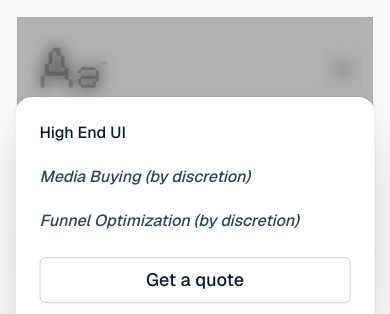
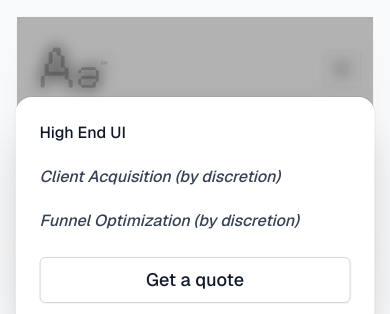
Before and after one commit to telluricaquarian/aclr77, a Next.js app: page / in a window 390 px wide. Both pictures are taken after a click on the button 342 px from the left and 69 px from the top of the page. Shown: the top 314 px of the page. Built offline with nearby package versions, Linux system fonts and the light colour scheme.

Commit message:
Update navbar label to Client Acquisition and anchor to spartan carousel

```diff
--- a/src/components/ui/Navbar.tsx
+++ b/src/components/ui/Navbar.tsx
@@ -124,7 +124,7 @@ export function NavBar() {
               </li>
               <li>
                 <a href="#farm-management" onClick={go("farm-management")} className="block text-gray-700 italic">
-                  Media Buying (by discretion)
+                  Client Acquisition (by discretion)
                 </a>
               </li>
               <li>
```
